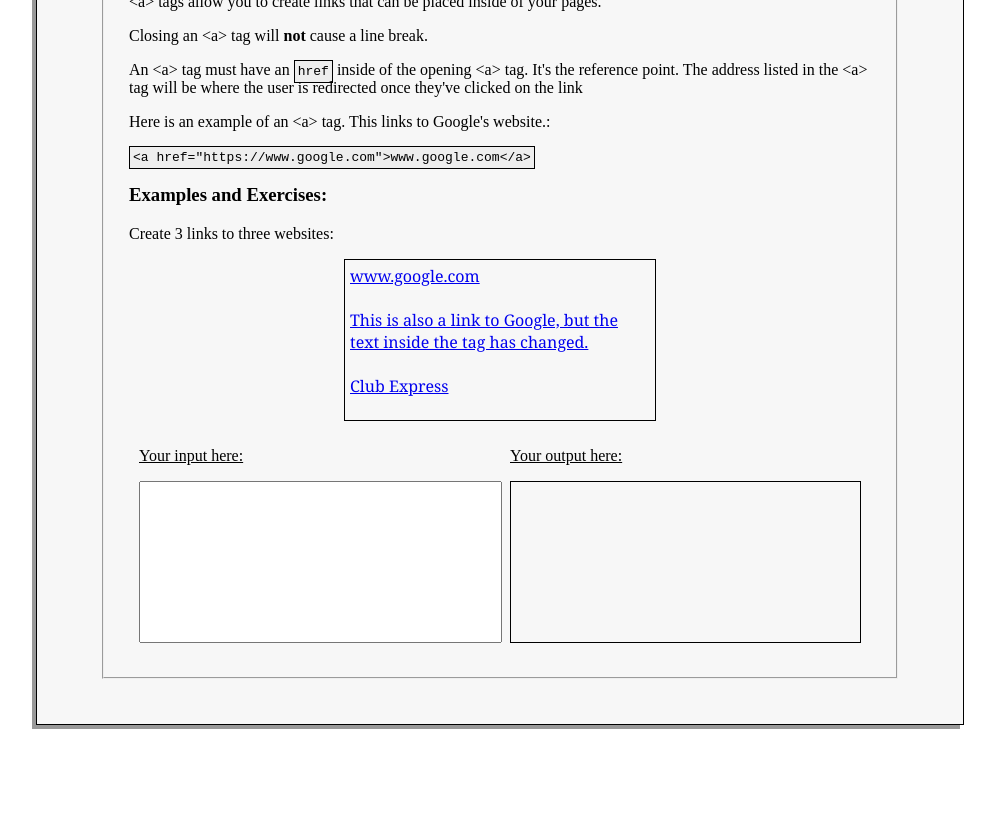
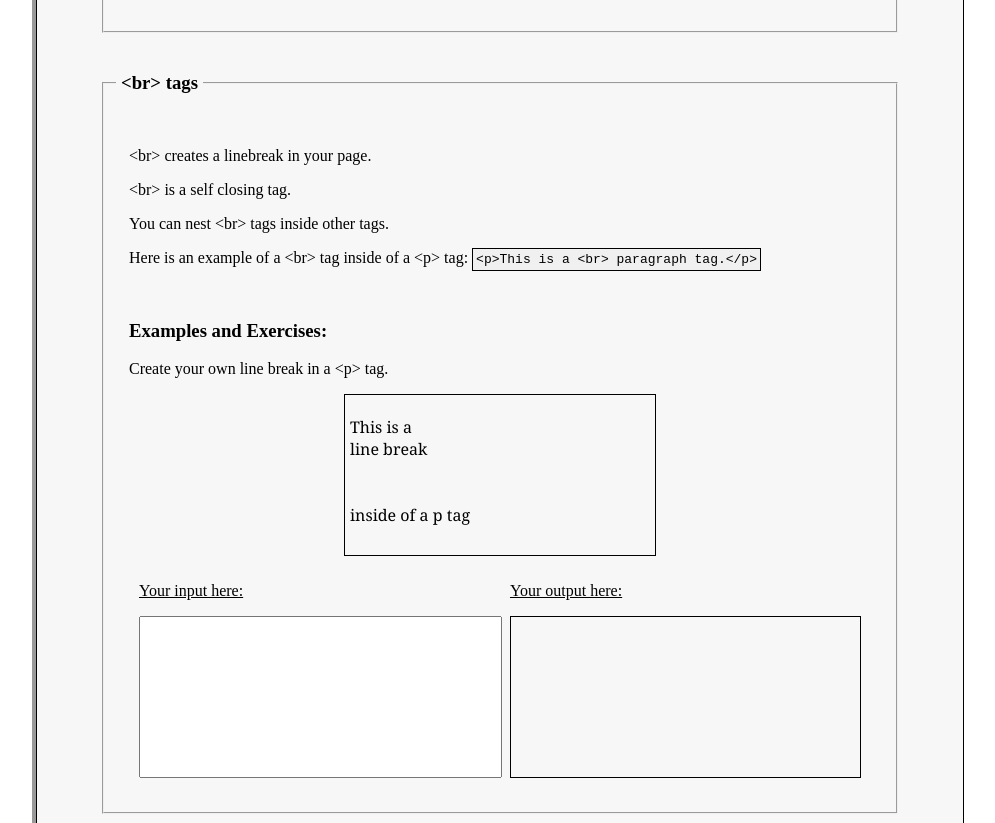
Before and after one commit to rstefanic/HTML-Tutorial, a plain HTML site: page cheatsheet.html in a window 1280 px wide. Shown: the part 1977-2800 px from the top of the page, without its empty margins (140-1135 px from the left). Before the commit the page ends 2765 px from the top, so only its background shows below. Drawn offline with Linux system fonts and the light colour scheme.

Commit message:
added some touches

```diff
--- a/cheatsheet.html
+++ b/cheatsheet.html
@@ -16,6 +16,7 @@
 		<h3>General HTML and Text Properties</h3>
 		<li><a href="#comment">Comments</a></li>
 		<li><a href="#p">&#60;p&#62; tags</a></li>
+		<li><a href="#br">&#60;br&#62; tags</a></li>
 		<li><a href="#a">&#60;a&#62; tags</a></li>
 	      </ol>
 	    </div>
@@ -24,9 +25,13 @@
 	</div>
 	<br>
       </fieldset>
+    </div>
 
-      <!-- GENERAL HTML TEXT PROPERTIES -->
+    <!-- GENERAL HTML TEXT PROPERTIES -->
+    <div class="wrapper">
       <h1>General HTML and Text Properties</h1>
+
+      <!-- COMMENTS -->
       <fieldset id="comment">
 	<legend><h3>Comments</h3></legend>
 	<div class="resp-row">
@@ -61,6 +66,8 @@
 	</div>
 	<br>
       </fieldset>
+
+      <!-- p Tags -->
       <fieldset id="p">
 	<legend><h3>&#60;p&#62; tags</h3></legend>
 	<div class="resp-row">
@@ -100,6 +107,47 @@
 	</div>
 	<br>
       </fieldset>
+
+      <!-- br Tags -->
+      <fieldset id="br">
+	<legend><h3>&#60;br&#62; tags</h3></legend>
+	<div class="resp-row">
+	  <div contenteditable="false" class="column full">
+	    <div contenteditable="false" class="inner-column">
+	      <p>&#60;br&#62; creates a linebreak in your page.</p>
+	      <p>&#60;br&#62; is a self closing tag.</p>
+	      <p>You can nest &#60;br&#62; tags inside other tags.
+    	      <p>Here is an example of a &#60;br&#62; tag inside of a &#60;p&#62; tag: <code>&#60;p&#62;This is a &#60;br&#62; paragraph tag.&#60;/p&#62;</code></p>
+	      <br>
+	      <h3>Examples and Exercises:</h3>
+	      <p>Create your own line break in a &#60;p&#62; tag.</p>
+	      <div class="example">
+		<p>This is a <br> line break <br><br><br> inside of a p tag</p>
+	      </div>
+	      <div class="resp-row">
+	       <div contenteditable="false" class="column half">
+		 <div contenteditable="false" class="inner-column">
+		   <p class="impt" >Your input here:</P>
+		   <textarea id="ei2" class="exercise-input"></textarea>
+		 </div>
+	       </div>
+	       <div contenteditable="false" class="column half">
+		 <div contenteditable="false" class="inner-column">
+		   <p class="impt">Your output here:</p>
+		   <div id="eo2" class="exercise-output"></div>
+		 </div>
+	       </div>
+	       <div class="clear"></div>
+	      </div>
+	      <br>
+	    </div>
+	  </div>
+	  <div class="clear"></div>
+	</div>
+	<br>
+      </fieldset>
+
+      <!-- a tags -->
       <fieldset id="a">
 	<legend><h3>&#60;a&#62; tags</h3></legend>
 	<div class="resp-row">
@@ -125,13 +173,13 @@
 	       <div contenteditable="false" class="column half">
 		 <div contenteditable="false" class="inner-column">
 		   <p class="impt" >Your input here:</P>
-		   <textarea id="ei2" class="exercise-input"></textarea>
+		   <textarea id="ei3" class="exercise-input"></textarea>
 		 </div>
 	       </div>
 	       <div contenteditable="false" class="column half">
 		 <div contenteditable="false" class="inner-column">
 		   <p class="impt">Your output here:</p>
-		   <div id="eo2" class="exercise-output"></div>
+		   <div id="eo3" class="exercise-output"></div>
 		 </div>
 	       </div>
 	       <div class="clear"></div>
--- a/script.js
+++ b/script.js
@@ -24,4 +24,4 @@ function generatePairs(amountOfPairs) {
     }
 }
 
-generatePairs(2);
+generatePairs(4);
--- a/styles.css
+++ b/styles.css
@@ -21,7 +21,7 @@ textarea {
 }
 
 code {
-    background-color: #eee;
+    background-color: #f0f0f0;
     padding: 3px;
     border: 1px solid black;
 }
```
